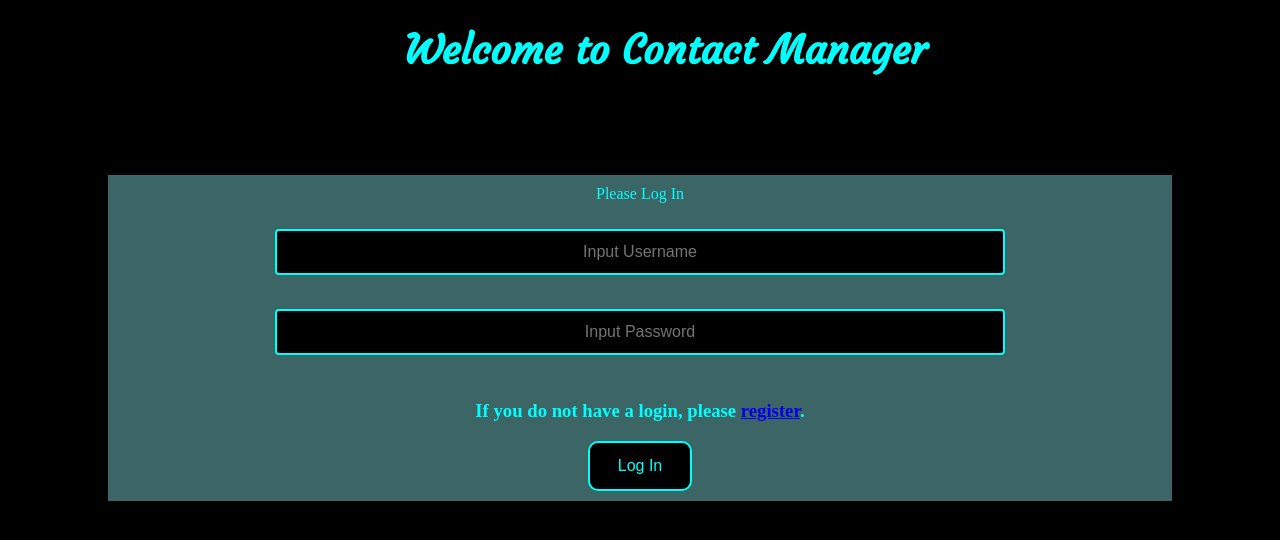
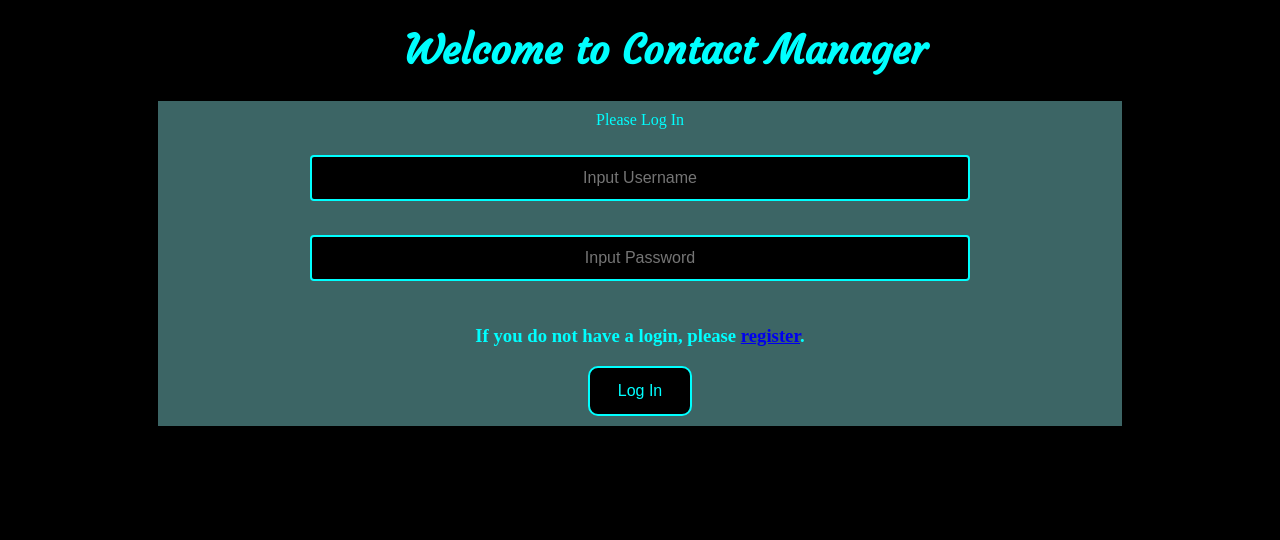
Before and after one commit to BunnyCorruption/contact-manager, a PHP site: page / in a window 1280 px wide. Shown: the top 540 px of the page. Run offline with PHP 8.4, Linux system fonts and the light colour scheme; some web fonts are replaced.

Commit message:
adjusting Divs

```diff
--- a/html/css/styles.css
+++ b/html/css/styles.css
@@ -25,7 +25,7 @@ body {
 
 #loginDiv, #registrationDiv {
     padding: 10px;
-    margin: 100px;
+    margin: 10px 150px 20px 150px;
     background-color: rgba(115, 194, 194, 0.521);
 }
 
```
